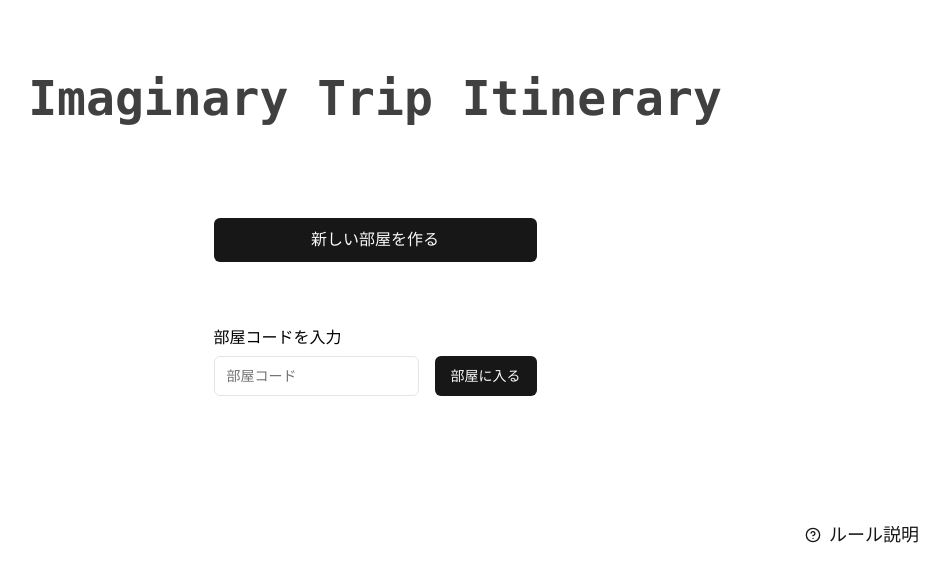
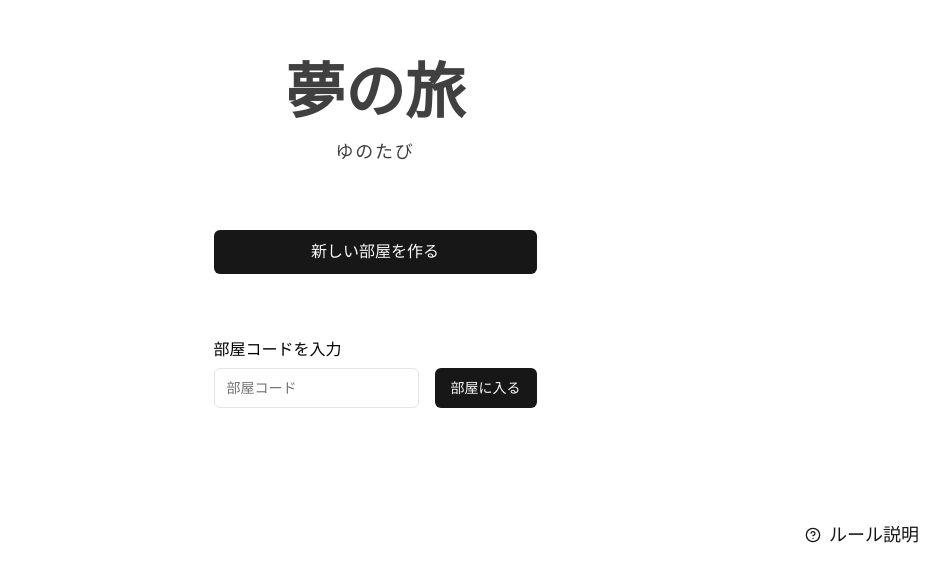
Before and after one commit to prog8-fukurou/frontend, a React (Vite) app: page / in a window 1280 px wide. Shown: the part 165-746 px from the top of the page, without its empty margins (265-1214 px from the left). Built offline with nearby package versions, Linux system fonts and the light colour scheme.

Commit message:
アプリ名を変更

```diff
--- a/src/pages/Start.tsx
+++ b/src/pages/Start.tsx
@@ -7,9 +7,10 @@ import { CircleHelp } from "lucide-react";
 const Start = () => {
   return (
     <div className="container h-screen flex flex-col justify-center items-center gap-16 font-mono relative">
-      <h1 className="text-5xl mb-8 font-bold text-neutral-700">
-        Imaginary Trip Itinerary
-      </h1>
+      <div className="text-center space-y-4 text-neutral-700">
+        <h1 className="text-6xl font-bold">夢の旅</h1>
+        <p className="tracking-widest text-lg">ゆのたび</p>
+      </div>
       <div className="flex flex-col gap-16">
         <Button size={"lg"} className="text-base">
           新しい部屋を作る
```
